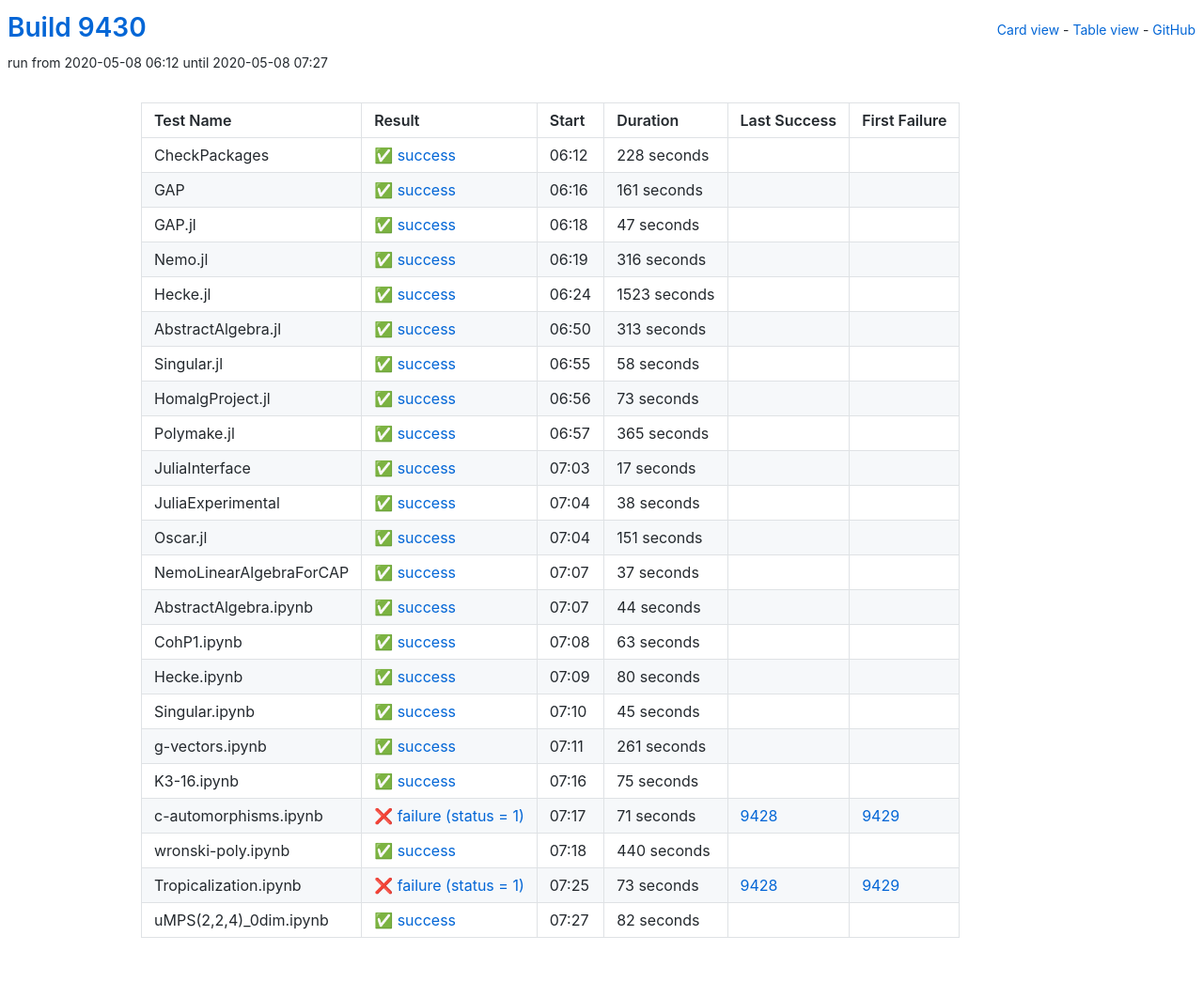
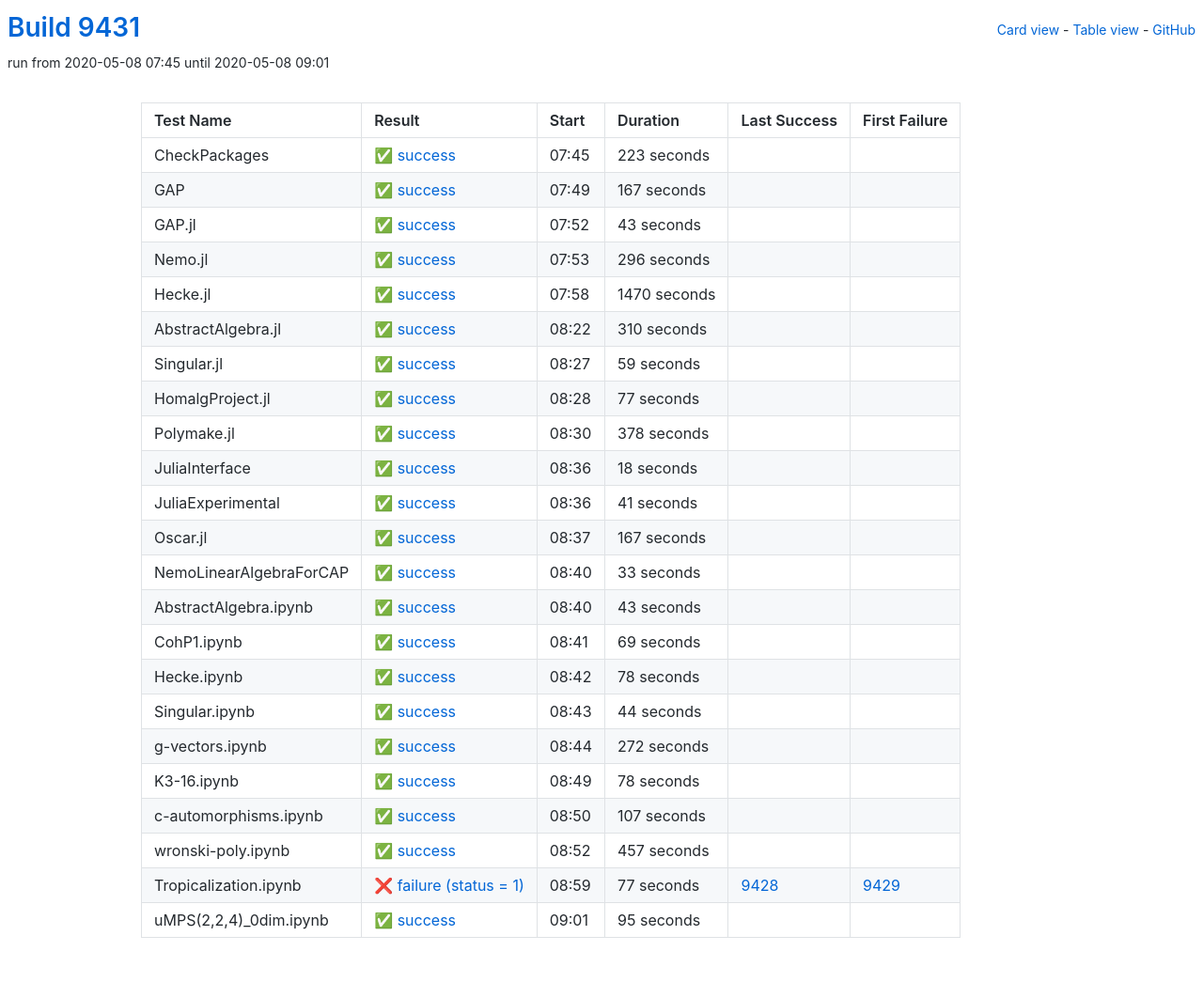
Before and after one commit to oscar-system/oscar-ci-status, a Jekyll site: the page built from table.html, in a window 1280 px wide. Shown: the whole page at 94% size. Built offline with Jekyll 4.4.1, drawn with Linux system fonts in a browser that asks for light colours.

Commit message:
Build 9431

```diff
--- a/_data/ci.yml
+++ b/_data/ci.yml
@@ -1,280 +1,280 @@
-build: 9430
-build_url: https://oscarci.mathematik.uni-kl.de/job/oscar/9430/
+build: 9431
+build_url: https://oscarci.mathematik.uni-kl.de/job/oscar/9431/
 job: oscar
 tests:
-- duration: 228
+- duration: 223
   exitcode: 0
   first_failure: false
   first_failure_url: null
   id: checkpackages
   last_success: false
   last_success_url: null
-  log: https://oscarci.mathematik.uni-kl.de/job/oscar/9430/artifact/logs/build-9430/CheckPackages.log
+  log: https://oscarci.mathematik.uni-kl.de/job/oscar/9431/artifact/logs/build-9431/CheckPackages.log
   name: CheckPackages
-  start: 2020-05-08 06:12
+  start: 2020-05-08 07:45
   status: success
   success: true
-- duration: 161
+- duration: 167
   exitcode: 0
   first_failure: false
   first_failure_url: null
   id: gap
   last_success: false
   last_success_url: null
-  log: https://oscarci.mathematik.uni-kl.de/job/oscar/9430/artifact/logs/build-9430/GAP.log
+  log: https://oscarci.mathematik.uni-kl.de/job/oscar/9431/artifact/logs/build-9431/GAP.log
   name: GAP
-  start: 2020-05-08 06:16
+  start: 2020-05-08 07:49
   status: success
   success: true
-- duration: 47
+- duration: 43
   exitcode: 0
   first_failure: false
   first_failure_url: null
   id: gap-jl
   last_success: false
   last_success_url: null
-  log: https://oscarci.mathematik.uni-kl.de/job/oscar/9430/artifact/logs/build-9430/GAP.jl.log
+  log: https://oscarci.mathematik.uni-kl.de/job/oscar/9431/artifact/logs/build-9431/GAP.jl.log
   name: GAP.jl
-  start: 2020-05-08 06:18
+  start: 2020-05-08 07:52
   status: success
   success: true
-- duration: 316
+- duration: 296
   exitcode: 0
   first_failure: false
   first_failure_url: null
   id: nemo-jl
   last_success: false
   last_success_url: null
-  log: https://oscarci.mathematik.uni-kl.de/job/oscar/9430/artifact/logs/build-9430/Nemo.jl.log
+  log: https://oscarci.mathematik.uni-kl.de/job/oscar/9431/artifact/logs/build-9431/Nemo.jl.log
   name: Nemo.jl
-  start: 2020-05-08 06:19
+  start: 2020-05-08 07:53
   status: success
   success: true
-- duration: 1523
+- duration: 1470
   exitcode: 0
   first_failure: false
   first_failure_url: null
   id: hecke-jl
   last_success: false
   last_success_url: null
-  log: https://oscarci.mathematik.uni-kl.de/job/oscar/9430/artifact/logs/build-9430/Hecke.jl.log
+  log: https://oscarci.mathematik.uni-kl.de/job/oscar/9431/artifact/logs/build-9431/Hecke.jl.log
   name: Hecke.jl
-  start: 2020-05-08 06:24
+  start: 2020-05-08 07:58
   status: success
   success: true
-- duration: 313
+- duration: 310
   exitcode: 0
   first_failure: false
   first_failure_url: null
   id: abstractalgebra-jl
   last_success: false
   last_success_url: null
-  log: https://oscarci.mathematik.uni-kl.de/job/oscar/9430/artifact/logs/build-9430/AbstractAlgebra.jl.log
+  log: https://oscarci.mathematik.uni-kl.de/job/oscar/9431/artifact/logs/build-9431/AbstractAlgebra.jl.log
   name: AbstractAlgebra.jl
-  start: 2020-05-08 06:50
+  start: 2020-05-08 08:22
   status: success
   success: true
-- duration: 58
+- duration: 59
   exitcode: 0
   first_failure: false
   first_failure_url: null
   id: singular-jl
   last_success: false
   last_success_url: null
-  log: https://oscarci.mathematik.uni-kl.de/job/oscar/9430/artifact/logs/build-9430/Singular.jl.log
+  log: https://oscarci.mathematik.uni-kl.de/job/oscar/9431/artifact/logs/build-9431/Singular.jl.log
   name: Singular.jl
-  start: 2020-05-08 06:55
+  start: 2020-05-08 08:27
   status: success
   success: true
-- duration: 73
+- duration: 77
   exitcode: 0
   first_failure: false
   first_failure_url: null
   id: homalgproject-jl
   last_success: false
   last_success_url: null
-  log: https://oscarci.mathematik.uni-kl.de/job/oscar/9430/artifact/logs/build-9430/HomalgProject.jl.log
+  log: https://oscarci.mathematik.uni-kl.de/job/oscar/9431/artifact/logs/build-9431/HomalgProject.jl.log
   name: HomalgProject.jl
-  start: 2020-05-08 06:56
+  start: 2020-05-08 08:28
   status: success
   success: true
-- duration: 365
+- duration: 378
   exitcode: 0
   first_failure: false
   first_failure_url: null
   id: polymake-jl
   last_success: false
   last_success_url: null
-  log: https://oscarci.mathematik.uni-kl.de/job/oscar/9430/artifact/logs/build-9430/Polymake.jl.log
+  log: https://oscarci.mathematik.uni-kl.de/job/oscar/9431/artifact/logs/build-9431/Polymake.jl.log
   name: Polymake.jl
-  start: 2020-05-08 06:57
+  start: 2020-05-08 08:30
   status: success
   success: true
-- duration: 17
+- duration: 18
   exitcode: 0
   first_failure: false
   first_failure_url: null
   id: juliainterface
   last_success: false
   last_success_url: null
-  log: https://oscarci.mathematik.uni-kl.de/job/oscar/9430/artifact/logs/build-9430/JuliaInterface.log
+  log: https://oscarci.mathematik.uni-kl.de/job/oscar/9431/artifact/logs/build-9431/JuliaInterface.log
   name: JuliaInterface
-  start: 2020-05-08 07:03
+  start: 2020-05-08 08:36
   status: success
   success: true
-- duration: 38
+- duration: 41
   exitcode: 0
   first_failure: false
   first_failure_url: null
   id: juliaexperimental
   last_success: false
   last_success_url: null
-  log: https://oscarci.mathematik.uni-kl.de/job/oscar/9430/artifact/logs/build-9430/JuliaExperimental.log
+  log: https://oscarci.mathematik.uni-kl.de/job/oscar/9431/artifact/logs/build-9431/JuliaExperimental.log
   name: JuliaExperimental
-  start: 2020-05-08 07:04
+  start: 2020-05-08 08:36
   status: success
   success: true
-- duration: 151
+- duration: 167
   exitcode: 0
   first_failure: false
   first_failure_url: null
   id: oscar-jl
   last_success: false
   last_success_url: null
-  log: https://oscarci.mathematik.uni-kl.de/job/oscar/9430/artifact/logs/build-9430/Oscar.jl.log
+  log: https://oscarci.mathematik.uni-kl.de/job/oscar/9431/artifact/logs/build-9431/Oscar.jl.log
   name: Oscar.jl
-  start: 2020-05-08 07:04
+  start: 2020-05-08 08:37
   status: success
   success: true
-- duration: 37
+- duration: 33
   exitcode: 0
   first_failure: false
   first_failure_url: null
   id: nemolinearalgebraforcap
   last_success: false
   last_success_url: null
-  log: https://oscarci.mathematik.uni-kl.de/job/oscar/9430/artifact/logs/build-9430/NemoLinearAlgebraForCAP.log
+  log: https://oscarci.mathematik.uni-kl.de/job/oscar/9431/artifact/logs/build-9431/NemoLinearAlgebraForCAP.log
   name: NemoLinearAlgebraForCAP
-  start: 2020-05-08 07:07
+  start: 2020-05-08 08:40
+  status: success
+  success: true
+- duration: 43
+  exitcode: 0
+  first_failure: false
+  first_failure_url: null
+  id: abstractalgebra-ipynb
+  last_success: false
+  last_success_url: null
+  log: https://oscarci.mathematik.uni-kl.de/job/oscar/9431/artifact/logs/build-9431/AbstractAlgebra.ipynb.log
+  name: AbstractAlgebra.ipynb
+  start: 2020-05-08 08:40
+  status: success
+  success: true
+- duration: 69
+  exitcode: 0
+  first_failure: false
+  first_failure_url: null
+  id: cohp1-ipynb
+  last_success: false
+  last_success_url: null
+  log: https://oscarci.mathematik.uni-kl.de/job/oscar/9431/artifact/logs/build-9431/CohP1.ipynb.log
+  name: CohP1.ipynb
+  start: 2020-05-08 08:41
+  status: success
+  success: true
+- duration: 78
+  exitcode: 0
+  first_failure: false
+  first_failure_url: null
+  id: hecke-ipynb
+  last_success: false
+  last_success_url: null
+  log: https://oscarci.mathematik.uni-kl.de/job/oscar/9431/artifact/logs/build-9431/Hecke.ipynb.log
+  name: Hecke.ipynb
+  start: 2020-05-08 08:42
   status: success
   success: true
 - duration: 44
   exitcode: 0
   first_failure: false
   first_failure_url: null
-  id: abstractalgebra-ipynb
-  last_success: false
-  last_success_url: null
-  log: https://oscarci.mathematik.uni-kl.de/job/oscar/9430/artifact/logs/build-9430/AbstractAlgebra.ipynb.log
-  name: AbstractAlgebra.ipynb
-  start: 2020-05-08 07:07
-  status: success
-  success: true
-- duration: 63
-  exitcode: 0
-  first_failure: false
-  first_failure_url: null
-  id: cohp1-ipynb
-  last_success: false
-  last_success_url: null
-  log: https://oscarci.mathematik.uni-kl.de/job/oscar/9430/artifact/logs/build-9430/CohP1.ipynb.log
-  name: CohP1.ipynb
-  start: 2020-05-08 07:08
-  status: success
-  success: true
-- duration: 80
-  exitcode: 0
-  first_failure: false
-  first_failure_url: null
-  id: hecke-ipynb
-  last_success: false
-  last_success_url: null
-  log: https://oscarci.mathematik.uni-kl.de/job/oscar/9430/artifact/logs/build-9430/Hecke.ipynb.log
-  name: Hecke.ipynb
-  start: 2020-05-08 07:09
-  status: success
-  success: true
-- duration: 45
-  exitcode: 0
-  first_failure: false
-  first_failure_url: null
   id: singular-ipynb
   last_success: false
   last_success_url: null
-  log: https://oscarci.mathematik.uni-kl.de/job/oscar/9430/artifact/logs/build-9430/Singular.ipynb.log
+  log: https://oscarci.mathematik.uni-kl.de/job/oscar/9431/artifact/logs/build-9431/Singular.ipynb.log
   name: Singular.ipynb
-  start: 2020-05-08 07:10
+  start: 2020-05-08 08:43
   status: success
   success: true
-- duration: 261
+- duration: 272
   exitcode: 0
   first_failure: false
   first_failure_url: null
   id: g-vectors-ipynb
   last_success: false
   last_success_url: null
-  log: https://oscarci.mathematik.uni-kl.de/job/oscar/9430/artifact/logs/build-9430/g-vectors.ipynb.log
+  log: https://oscarci.mathematik.uni-kl.de/job/oscar/9431/artifact/logs/build-9431/g-vectors.ipynb.log
   name: g-vectors.ipynb
-  start: 2020-05-08 07:11
+  start: 2020-05-08 08:44
   status: success
   success: true
-- duration: 75
+- duration: 78
   exitcode: 0
   first_failure: false
   first_failure_url: null
   id: k3-16-ipynb
   last_success: false
   last_success_url: null
-  log: https://oscarci.mathematik.uni-kl.de/job/oscar/9430/artifact/logs/build-9430/K3-16.ipynb.log
+  log: https://oscarci.mathematik.uni-kl.de/job/oscar/9431/artifact/logs/build-9431/K3-16.ipynb.log
   name: K3-16.ipynb
-  start: 2020-05-08 07:16
+  start: 2020-05-08 08:49
   status: success
   success: true
-- duration: 71
-  exitcode: 1
-  first_failure: 9429
-  first_failure_url: https://oscarci.mathematik.uni-kl.de/job/oscar/9429/
+- duration: 107
+  exitcode: 0
+  first_failure: false
+  first_failure_url: null
   id: c-automorphisms-ipynb
-  last_success: 9428
-  last_success_url: https://oscarci.mathematik.uni-kl.de/job/oscar/9428/
-  log: https://oscarci.mathematik.uni-kl.de/job/oscar/9430/artifact/logs/build-9430/c-automorphisms.ipynb.log
+  last_success: false
+  last_success_url: null
+  log: https://oscarci.mathematik.uni-kl.de/job/oscar/9431/artifact/logs/build-9431/c-automorphisms.ipynb.log
   name: c-automorphisms.ipynb
-  start: 2020-05-08 07:17
-  status: failure
-  success: false
-- duration: 440
+  start: 2020-05-08 08:50
+  status: success
+  success: true
+- duration: 457
   exitcode: 0
   first_failure: false
   first_failure_url: null
   id: wronski-poly-ipynb
   last_success: false
   last_success_url: null
-  log: https://oscarci.mathematik.uni-kl.de/job/oscar/9430/artifact/logs/build-9430/wronski-poly.ipynb.log
+  log: https://oscarci.mathematik.uni-kl.de/job/oscar/9431/artifact/logs/build-9431/wronski-poly.ipynb.log
   name: wronski-poly.ipynb
-  start: 2020-05-08 07:18
+  start: 2020-05-08 08:52
   status: success
   success: true
-- duration: 73
+- duration: 77
   exitcode: 1
   first_failure: 9429
   first_failure_url: https://oscarci.mathematik.uni-kl.de/job/oscar/9429/
   id: tropicalization-ipynb
   last_success: 9428
   last_success_url: https://oscarci.mathematik.uni-kl.de/job/oscar/9428/
-  log: https://oscarci.mathematik.uni-kl.de/job/oscar/9430/artifact/logs/build-9430/Tropicalization.ipynb.log
+  log: https://oscarci.mathematik.uni-kl.de/job/oscar/9431/artifact/logs/build-9431/Tropicalization.ipynb.log
   name: Tropicalization.ipynb
-  start: 2020-05-08 07:25
+  start: 2020-05-08 08:59
   status: failure
   success: false
-- duration: 82
+- duration: 95
   exitcode: 0
   first_failure: false
   first_failure_url: null
   id: umps-2-2-4-0dim-ipynb
   last_success: false
   last_success_url: null
-  log: https://oscarci.mathematik.uni-kl.de/job/oscar/9430/artifact/logs/build-9430/uMPS-2-2-4-_0dim.ipynb.log
+  log: https://oscarci.mathematik.uni-kl.de/job/oscar/9431/artifact/logs/build-9431/uMPS-2-2-4-_0dim.ipynb.log
   name: uMPS(2,2,4)_0dim.ipynb
-  start: 2020-05-08 07:27
+  start: 2020-05-08 09:01
   status: success
   success: true
```
Also changed, not shown: README.md.
